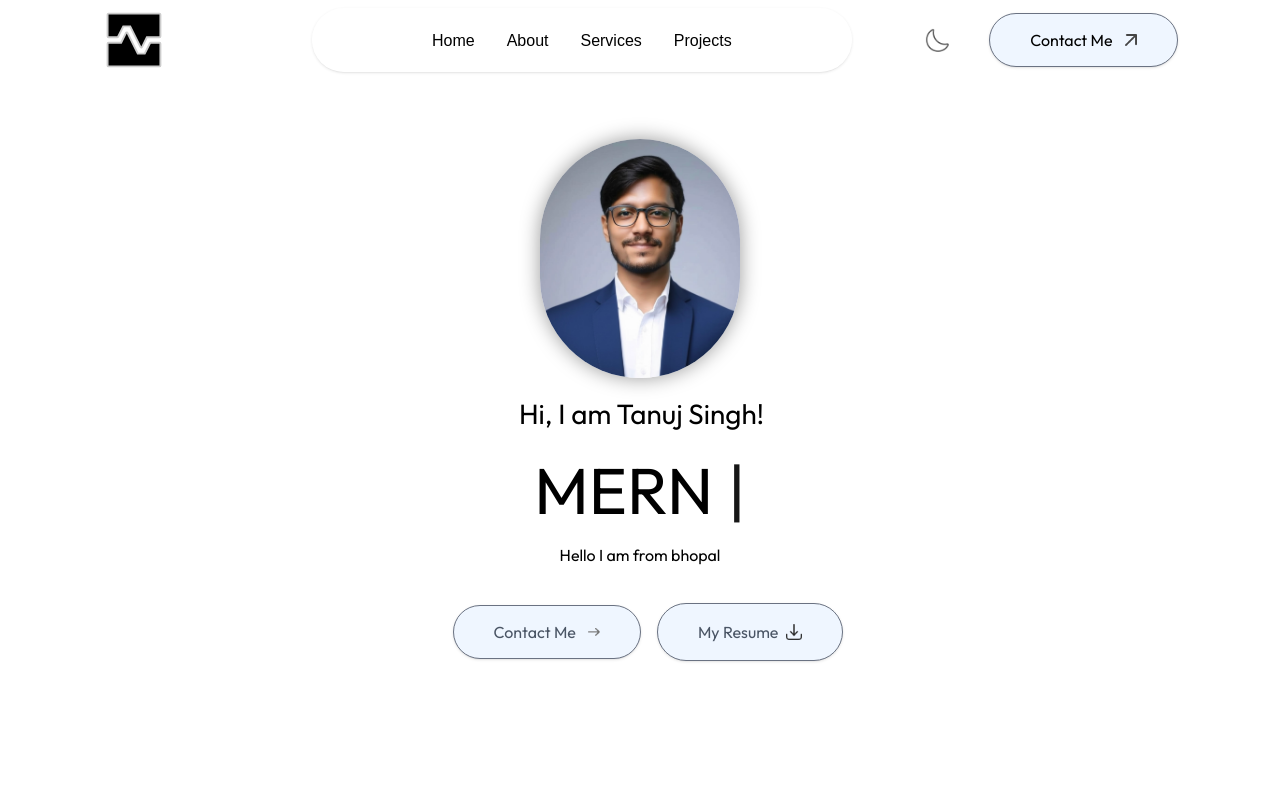
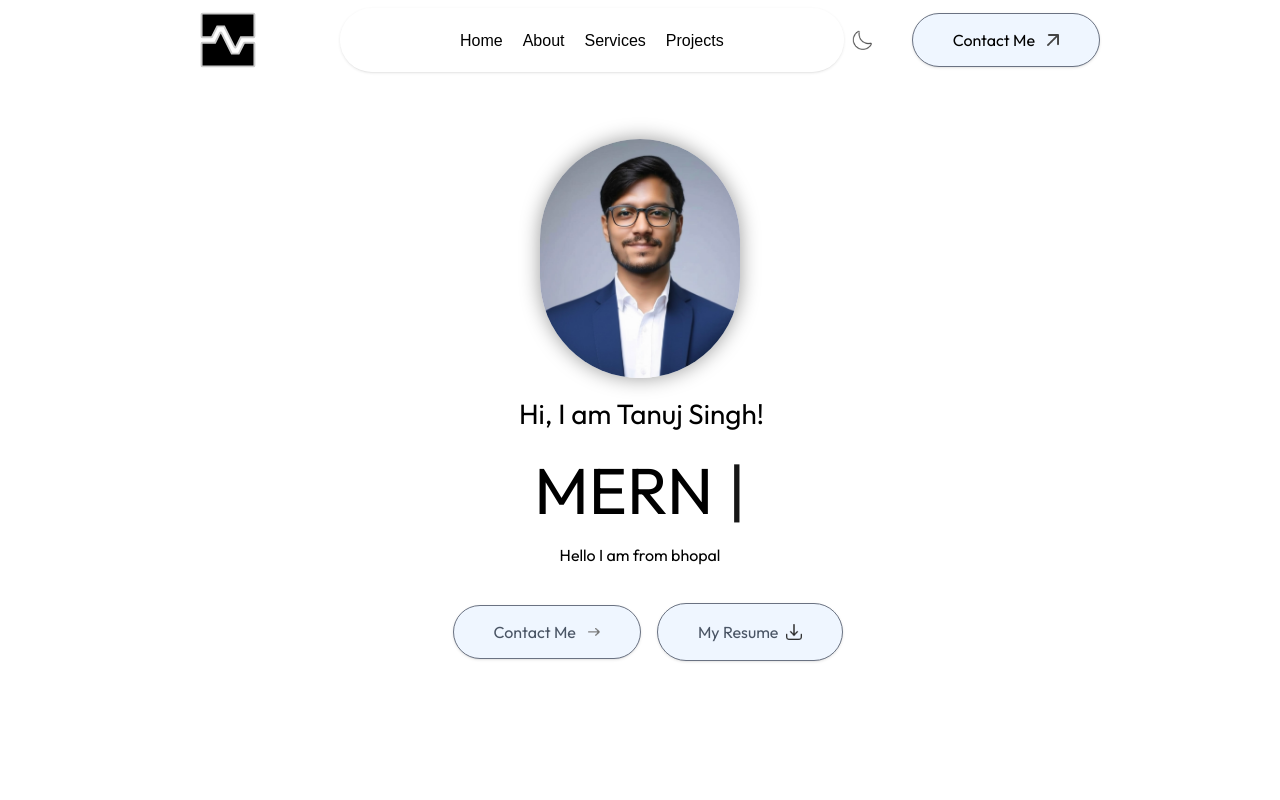
Before and after one commit to TjRajpoot/portfolio, a Next.js app: page / in a window 1280 px wide. Shown: the top 800 px of the page. Built offline with nearby package versions, Linux system fonts and the light colour scheme; no server answers; a web font is replaced by a local one.

Commit message:
final edit

```diff
--- a/app/components/NavBar.jsx
+++ b/app/components/NavBar.jsx
@@ -36,9 +36,9 @@ const NavBar = ({ isDarkMode, setIsDarkMode }) => {
   }, []);
 
   return (
-    <div className="">
+    <div className="pl-4 flex flex-col items-center justify-between">
       <nav
-        className={`w-full fixed px-2 flex item-center justify-between z-50 lg:px-6 xl:px-[8%] py-2 ${
+        className={`fixed px-2 flex item-center justify-between z-30 lg:px-6 xl:px-[8%] py-2 ${
           isScroll
             ? " bg-white/50 backdrop-blur-lg  shadow-sm  dark:shadow-white/20"
             : ""
@@ -52,7 +52,7 @@ const NavBar = ({ isDarkMode, setIsDarkMode }) => {
           />
         </a>
         <ul
-          className={`hidden md:flex items-center ml-15 justify-between gap-6 lg:gap-8 rounded-full px-30 py-1  ${
+          className={`hidden md:flex items-center ml-15 justify-between gap-3 lg:gap-5 rounded-full px-30 py-1  ${
             isScroll ? "" : "bg-white/50 shadow-sm"
           } transition-all duration-500 ease-in-out`}
         >
@@ -90,7 +90,7 @@ const NavBar = ({ isDarkMode, setIsDarkMode }) => {
             <Image
               src={isDarkMode ? assets.sun_icon : assets.moon_icon}
               alt=""
-              className="w-6 h-6 transition-colors duration-3000"
+              className="w-5 h-5 transition-colors duration-3000"
             />
           </button>
           <a
@@ -152,6 +152,7 @@ const NavBar = ({ isDarkMode, setIsDarkMode }) => {
           </li>
         </ul>
       </nav>
+      <div className="w-full"></div>
     </div>
   );
 };
--- a/app/page.js
+++ b/app/page.js
@@ -32,7 +32,7 @@ useEffect(() => {
 
 
   return (
-    <>
+    <div className="">
     <NavBar isDarkMode={isDarkMode} setIsDarkMode={setIsDarkMode}/>
     <Header isDarkMode={isDarkMode}/>
     <About isDarkMode={isDarkMode}/>
@@ -40,6 +40,6 @@ useEffect(() => {
     <Work isDarkMode={isDarkMode}/>
     <Contact isDarkMode={isDarkMode}/>
     <Footer isDarkMode={isDarkMode}/>
-    </>
+    </div>
   );
 }
```
